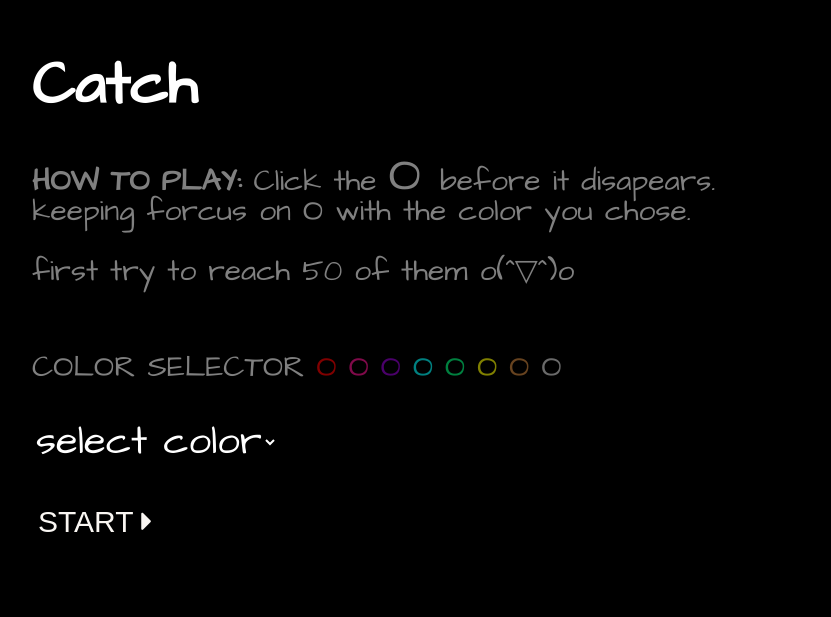
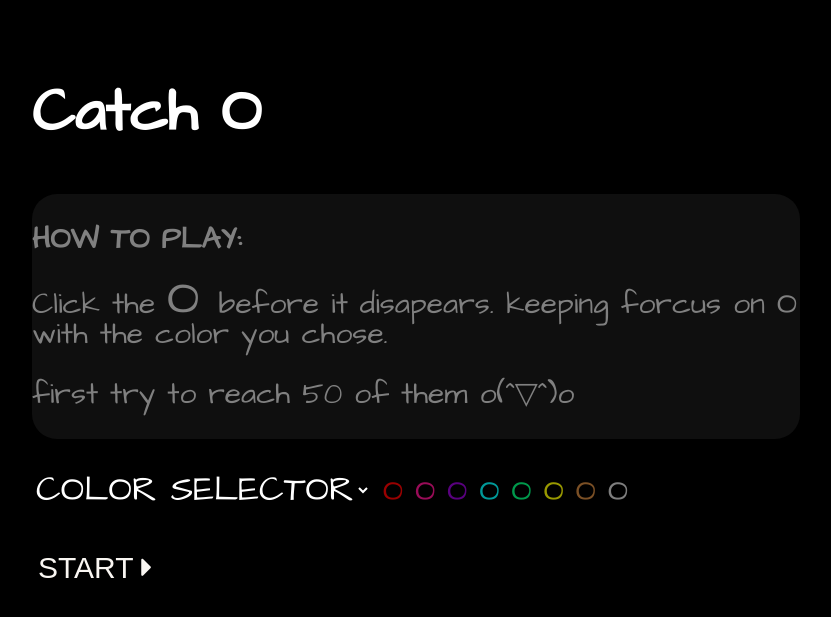
Before and after one commit to MMMMorning/techwebass1st, a plain HTML site: page index.html in a window 1280 px wide. Shown: the part 225-842 px from the top of the page, without its empty margins (224-1055 px from the left). Drawn offline with Linux system fonts and the light colour scheme.

Commit message:
Add files via upload

```diff
--- a/index.html
+++ b/index.html
@@ -18,34 +18,20 @@
 
     <!--here is the first page seen by users, Which is an instructon about the game-->
   <div id="instruction">
+   <h1>Catch O</h1>
 
     <!-- the first sub-div of instruction: give the instruction of game-->
    <div id="inst1">
-     <h1>Catch <ol>
-
-     </ol> </h1>
-     <p> <strong>HOW TO PLAY: </strong> Click the <font size=50px> O </font>  before it disapears. keeping forcus on O with the color you chose.</p>
+     <p> <strong>HOW TO PLAY: </p>
+     <p></strong> Click the <font size=50px> O </font>  before it disapears. keeping forcus on O with the color you chose.</p>
      <p>first try to reach 50 of them  o(^▽^)o</p>
    </div>
 
      <!-- the second sub-div of instruction: let player to set the color of circles, and a start button-->
    <div id="inst2">
 
-     <p id="guide">COLOR SELECTOR
-       <span id="colorRay">
-         <font color="red">O</font>
-         <font color="deeppink">O</font>
-         <font color="darkviolet">O</font>
-         <font color="aqua">O</font>
-         <font color="springgreen">O</font>
-         <font color="yellow">O</font>
-         <font color="peru">O</font>
-         <font color="lightgray">O</font>
-       </span>
-     </p>
-
      <p><select id="selectC" >
-       <option disabled="disabled" selected="selected" value="none">select color</option>
+       <option disabled="disabled" selected="selected" value="none">COLOR SELECTOR</option>
   	   <option style="color:red" value="red">Red</option>
        <option style="color:deeppink" value="deeppink">Pink</option>
        <option style="color:darkviolet" value="darkviolet">Purple</option>
@@ -54,8 +40,17 @@
   	   <option style="color:yellow" value="yellow">Yellow</option>
        <option style="color:peru" value="peru">Brown</option>
        <option style="color:lightgray" value="lightgray">Gray</option>
-
-     </select></p>
+     </select>
+     <span id="colorRay">
+       <font color="red">O</font>
+       <font color="deeppink">O</font>
+       <font color="darkviolet">O</font>
+       <font color="aqua">O</font>
+       <font color="springgreen">O</font>
+       <font color="yellow">O</font>
+       <font color="peru">O</font>
+       <font color="lightgray">O</font>
+     </span></p>
 
      <p><button  type="button" onclick="gameStart()" id="startB">START    <i class="fa fa-caret-right"></i></button></p>
    </div>
--- a/pratice.css
+++ b/pratice.css
@@ -17,7 +17,7 @@ p {
 
 select {
   display: inline-block;
-  font-size: 40px;
+  font-size: 35px;
   line-height: 10px;
   font-family: 'Architects Daughter', cursive;
   height: 1.2em;
@@ -39,6 +39,9 @@ select {
 #inst1{
   display: inline-block;
   line-height: 30px;
+  background: rgba(15, 15, 15, 1);
+  border-radius:25px;
+  border: 30px;
 }
 
 #inst2{
@@ -46,8 +49,7 @@ select {
 }
 
 #colorRay{
-  margin-left: 0%;
-  opacity: 0.5;
+  opacity: 0.6;
 }
 
 
```
